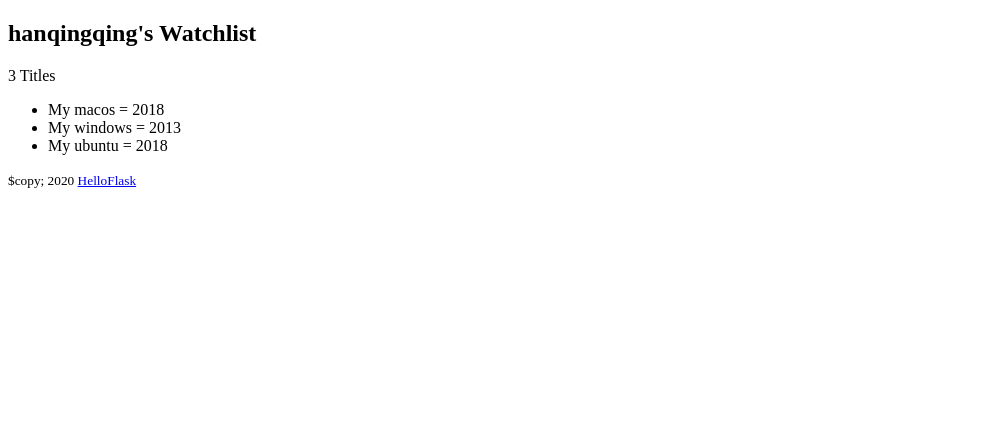
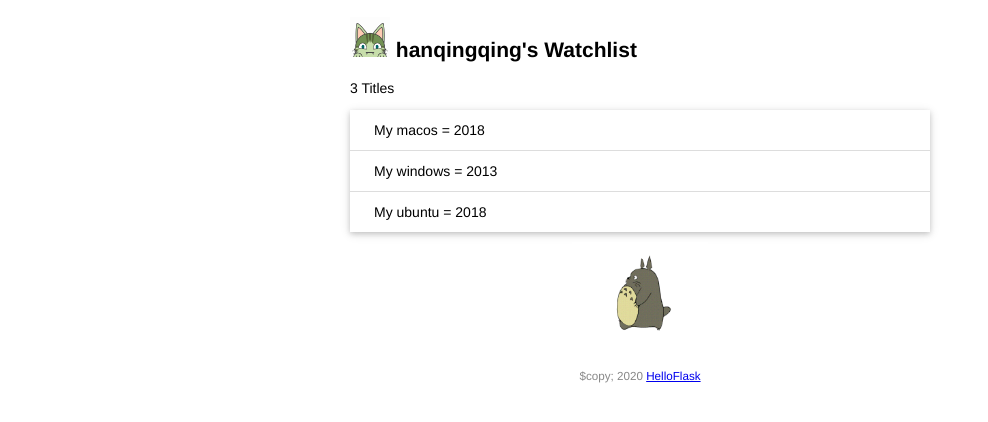
Before and after one commit to HQQ123/watchlist, a Flask app: page / in a window 1280 px wide. Shown: the top 422 px of the page, without its empty margins (0-988 px from the left). Run offline with Flask 2, Linux system fonts and the light colour scheme.

Commit message:
Add static files

```diff
--- /dev/null
+++ b/static/style.css
@@ -0,0 +1,48 @@
+/* 页面整体 */
+body{
+    margin: auto;
+    max-width: 580px;
+    font-size: 14px;
+    font-family: Helvetica, Arial, sans-serif;
+}
+
+/* 页脚 */
+footer {
+    color: #888;
+    margin-top: 15px;
+    text-align: center;
+    padding: 10px;
+}
+
+/* 头像  */
+.avatar {
+    width: 40px;
+}
+
+/* 电影列表 */
+.movie-list {
+    list-style-type: none;
+    padding: 0;
+    margin-bottom: 10px;
+    box-shadow: 0 2px 5px 0 rgba(0, 0, 0, 0.16), 0 2px 10px 0 rgba(0, 0, 0, 0.12);
+}
+
+.movie-list li {
+    padding: 12px 24px;
+    border-bottom: 1px solid #ddd;
+}
+
+.movie-list li:last-child {
+    border-bottom: none;
+}
+
+.movie-list li:hover {
+    background-color: #f8f9fa;
+}
+
+/* 龙猫图片 */
+.totoro {
+    display: block;
+    margin: 0 auto;
+    height: 100px;
+}
--- a/templates/index.html
+++ b/templates/index.html
@@ -3,16 +3,22 @@
 <head>
     <meta charset="utf-8">
     <title>{{ name }}'s Watchlist</title>
+    <link rel="stylesheet" href="{{ url_for('static', filename='style.css') }}" type="text/css">
+    <link rel="icon" href="{{ url_for('static', filename='favicon.ico') }}">
 </head>
 <body>
-    <h2>{{ name }}'s Watchlist</h2>
+    <h2>
+        <img alt="Avatar" class="avatar" src="{{ url_for('static', filename='images/avatar.png') }}">
+        {{ name }}'s Watchlist
+    </h2>
     {# 使用length过滤器获取movies变量的长度 #}
     <p>{{ movies|length }} Titles</p>
-    <ul>
+    <ul class="movie-list">
         {% for movie in movies %}
         <li>{{ movie.title }} = {{ movie.year }}</li>
         {% endfor %}
     </ul>
+    <img alt="Walking Tororo" class="totoro" src="{{ url_for('static', filename='images/totoro.gif') }}">
     <footer>
         <small>$copy; 2020 <a href="http://helloflask.com/tutorial">HelloFlask</a>
     </footer>
```
Also changed, not shown: static/favicon.ico (added), static/images/avatar.png (added), static/images/totoro.gif (added).
